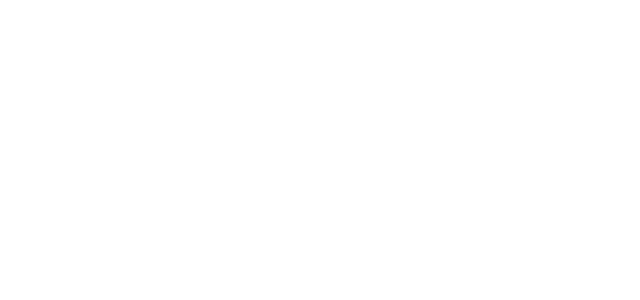
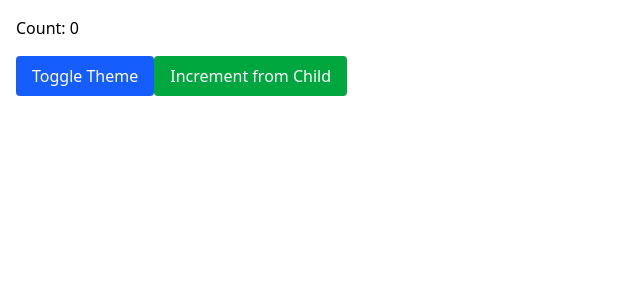
Before and after one commit to Zheng5005/Zheng5005-intern-repo, a React (Vite) app in the folder react-fundamentals/: page /useCallback in a window 1280 px wide. Before the commit this address had no page. Shown: the top 300 px of the page, without its empty margins (0-640 px from the left). Built offline with nearby package versions, Linux system fonts and the light colour scheme.

Commit message:
Issue #22

```diff
--- a/react-fundamentals/src/App.jsx
+++ b/react-fundamentals/src/App.jsx
@@ -3,6 +3,7 @@ import HomePage from './pages/Home'
 import Profile from './pages/Profile'
 import EffectComponent from './components/EffectComponent'
 import SlowAndOptimized from './components/SlowAndOptimized'
+import Parent from './components/Issue22/ParentComponent'
 
 function App() {
   return (
@@ -11,6 +12,7 @@ function App() {
       <Route path="/profile" element={<Profile />} />
       <Route path="/useEffect" element={<EffectComponent />} />
       <Route path="/useMemo" element={<SlowAndOptimized />} />
+      <Route path="/useCallback" element={<Parent />} />
     </Routes>
   )
 }
--- /dev/null
+++ b/react-fundamentals/src/components/Issue22/ChildComponent.jsx
@@ -0,0 +1,16 @@
+import { memo } from "react";
+
+const Child = memo(function Child({ onIncrement }) {
+  console.log("Children rendered")
+
+  return (
+    <button
+      onClick={onIncrement}
+      className="rounded bg-green-600 px-4 py-2 text-white"
+    >
+      Increment from Child
+    </button>
+  );
+})
+
+export default Child
--- /dev/null
+++ b/react-fundamentals/src/components/Issue22/ParentComponent.jsx
@@ -0,0 +1,35 @@
+import { useCallback, useState } from "react";
+import Child from "./ChildComponent";
+
+export default function Parent() {
+  const [count, setCount] = useState(0);
+  const [theme, setTheme] = useState("light");
+
+  const increment = useCallback(() => {
+    setCount((c) => c + 1);
+  }, []);
+
+  // Without useCallback it will cause the Chid component to re-render
+  //function increment() {
+    //setCount((c) => c + 1)
+  //}
+
+  console.log("👨 Parent rendered");
+
+  return (
+    <div className="space-y-4 p-4">
+      <p>Count: {count}</p>
+
+      <button
+        onClick={() =>
+          setTheme((t) => (t === "light" ? "dark" : "light"))
+        }
+        className="rounded bg-blue-600 px-4 py-2 text-white"
+      >
+        Toggle Theme
+      </button>
+
+      <Child onIncrement={increment} />
+    </div>
+  );
+}
```
Also changed, not shown: 2 other files (tests, documents, lock files or other folders).
